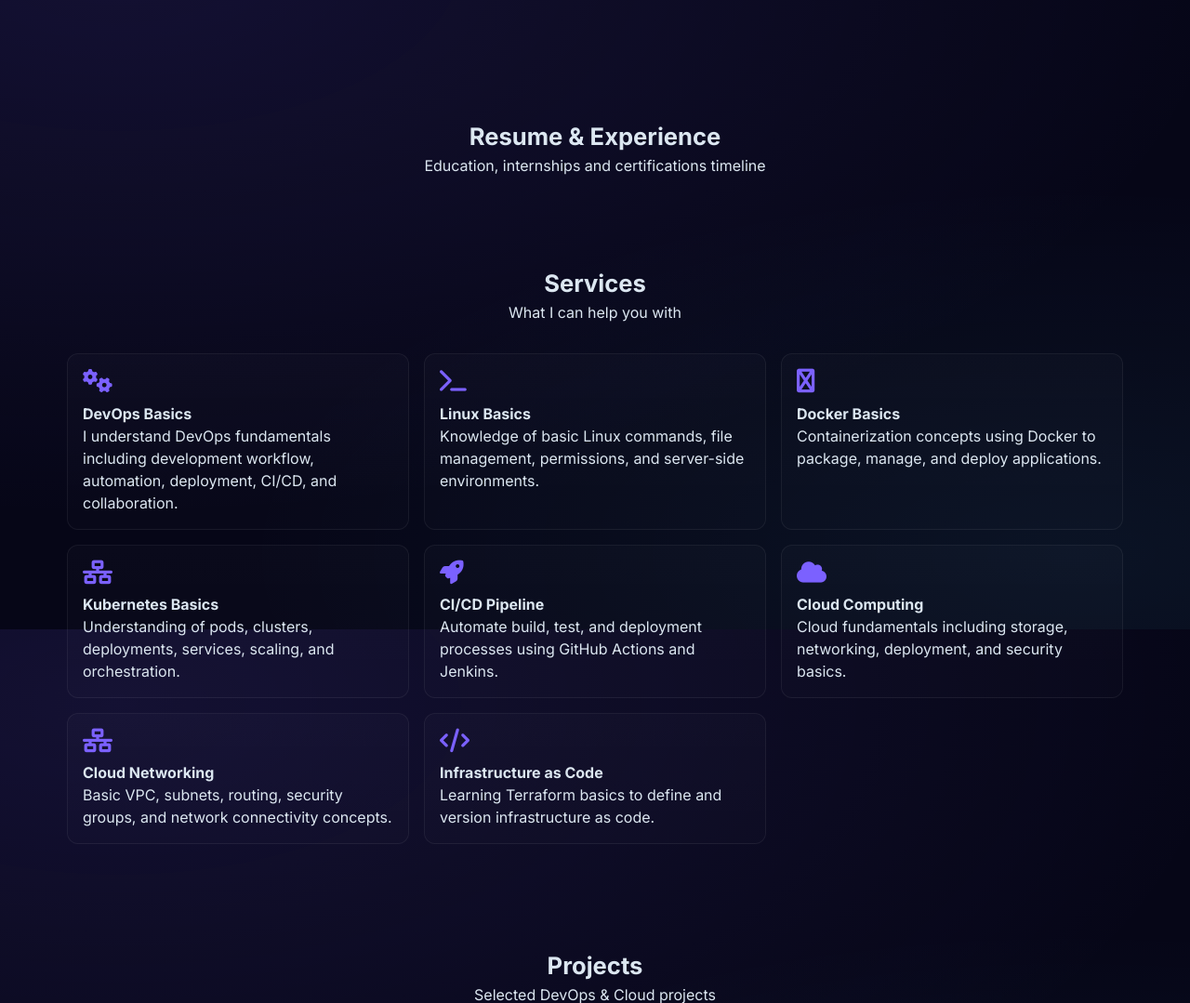
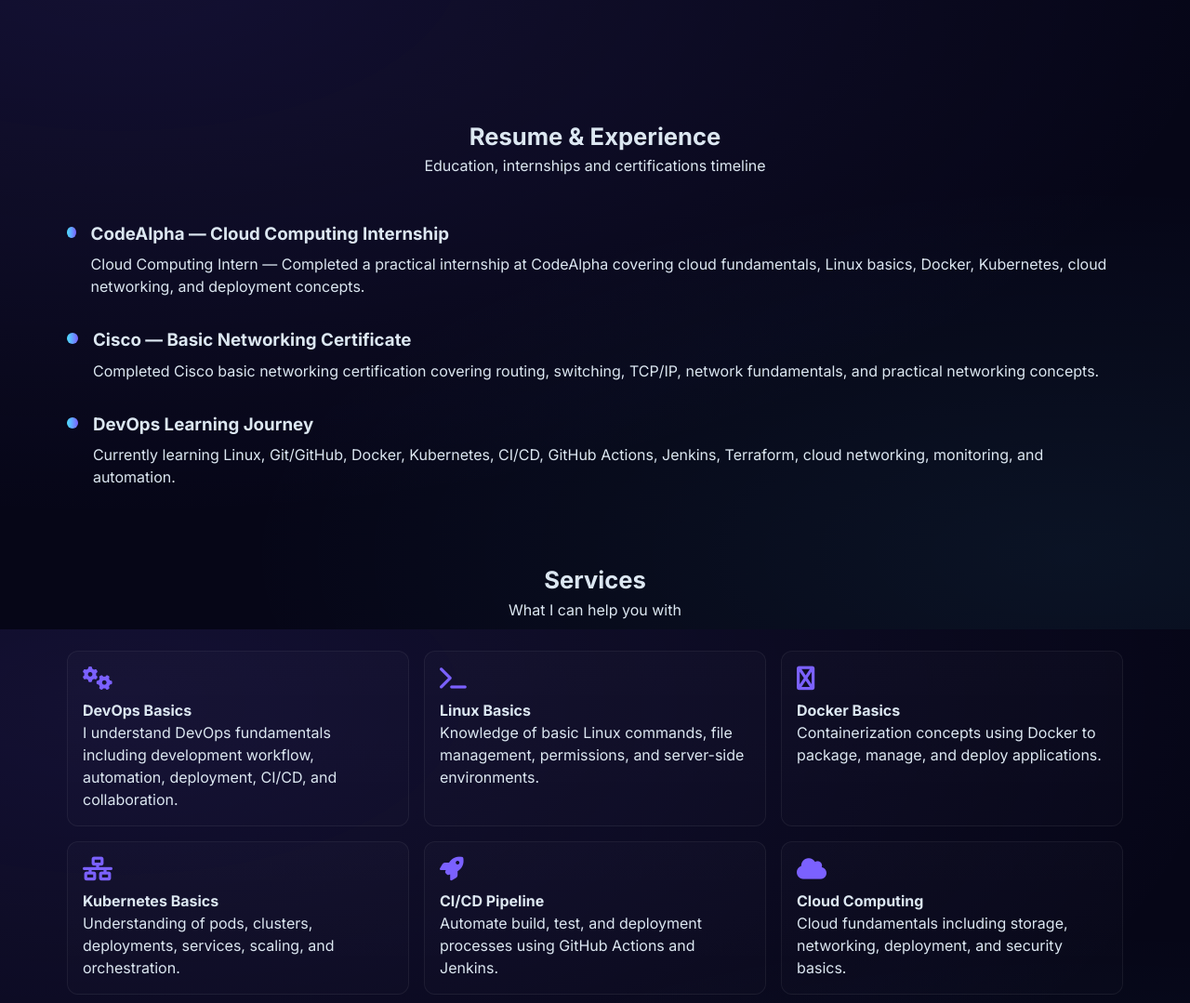
Before and after one commit to Mo-Ashad/Portfolio1, a Flask app: page / in a window 1280 px wide. Shown: the part 2523-3602 px from the top of the page at 93% size. Run offline with Flask 2, Linux system fonts and the light colour scheme.

Commit message:
Update project code

```diff
--- a/portfolio/script.js
+++ b/portfolio/script.js
@@ -130,7 +130,8 @@ const certs = [
   {name:'Kubernetes Fundamentals',plat:'IBM',desc:'Kubernetes certification focusing on container orchestration and cluster management.',img:'images/IBM kubernet certificate.png',filter:'cloud',link:'images/IBM kubernet certificate.png'},
   {name:'Tata Gen AI Data Analytics Internship',plat:'Tata',desc:'Virtual internship certificate on data analytics and AI-powered problem solving.',img:'images/Tata Gen Ai powred data analytics certificate.png',filter:'data',link:'images/Tata Gen Ai powred data analytics certificate.png'},
   {name:'JP Morgan Quantitative Research Internship',plat:'JP Morgan',desc:'Virtual experience certificate in quantitative research and data problem solving.',img:'images/JP Morgan Quantitative research certificate.png',filter:'data',link:'images/JP Morgan Quantitative research certificate.png'},
-  {name:'Cloud Computing Internship',plat:'CodeAlpha',desc:'Practical cloud computing internship certificate covering cloud architecture and deployment.',img:'images/cert-placeholder.png',filter:'cloud',link:'#'},
+  {name:'CodeAlpha — Cloud Computing Internship',plat:'CodeAlpha',desc:'Practical cloud computing internship certificate covering cloud architecture and deployment.',img:'images/Claud internship certificate.png',filter:'cloud',link:'images/Claud internship certificate.png'},
+  {name:'Cisco Basic Networking Certificate',plat:'Cisco',desc:'Completed Cisco basic networking certification covering routing, switching, TCP/IP, and network fundamentals.',img:'certificates/CISCO.png',filter:'cloud',link:'certificates/CISCO.png'},
   {name:'Cloud Computing Certificate',plat:'Various',desc:'Certificate focused on cloud fundamentals, networking, and deployment basics.',img:'images/cert-placeholder.png',filter:'cloud',link:'#'},
   {name:'DecodeLab Internship',plat:'DecodeLab',desc:'Practical internship certificate on real-world technical projects.',img:'images/cert-placeholder.png',filter:'data',link:'#'}
 ];
--- a/portfolio/static/script.js
+++ b/portfolio/static/script.js
@@ -130,7 +130,8 @@ const certs = [
   {name:'Kubernetes Fundamentals',plat:'IBM',desc:'Kubernetes certification focusing on container orchestration and cluster management.',img:'/static/images/IBM kubernet certificate.png',filter:'cloud',link:'/static/images/IBM kubernet certificate.png'},
   {name:'Tata Gen AI Data Analytics Internship',plat:'Tata',desc:'Virtual internship certificate on data analytics and AI-powered problem solving.',img:'/static/images/Tata Gen Ai powred data analytics certificate.png',filter:'data',link:'/static/images/Tata Gen Ai powred data analytics certificate.png'},
   {name:'JP Morgan Quantitative Research Internship',plat:'JP Morgan',desc:'Virtual experience certificate in quantitative research and data problem solving.',img:'/static/images/JP Morgan Quantitative research certificate.png',filter:'data',link:'/static/images/JP Morgan Quantitative research certificate.png'},
-  {name:'Cloud Computing Internship',plat:'CodeAlpha',desc:'Practical cloud computing internship certificate covering cloud architecture and deployment.',img:'/static/images/cert-placeholder.png',filter:'cloud',link:'#'},
+  {name:'CodeAlpha — Cloud Computing Internship',plat:'CodeAlpha',desc:'Practical cloud computing internship certificate covering cloud architecture and deployment.',img:'/static/images/Claud internship certificate.png',filter:'cloud',link:'/static/images/Claud internship certificate.png'},
+  {name:'Cisco Basic Networking Certificate',plat:'Cisco',desc:'Completed Cisco basic networking certification covering routing, switching, TCP/IP, and network fundamentals.',img:'/static/images/CISCO.png',filter:'cloud',link:'/static/images/CISCO.png'},
   {name:'Cloud Computing Certificate',plat:'Various',desc:'Certificate focused on cloud fundamentals, networking, and deployment basics.',img:'/static/images/cert-placeholder.png',filter:'cloud',link:'#'},
   {name:'DecodeLab Internship',plat:'DecodeLab',desc:'Practical internship certificate on real-world technical projects.',img:'/static/images/cert-placeholder.png',filter:'data',link:'#'}
 ];
--- a/portfolio/templates/index.html
+++ b/portfolio/templates/index.html
@@ -134,7 +134,29 @@
         </div>
 
         <div class="timeline">
-          <!-- timeline items generated in template -->
+          <div class="timeline-item">
+            <div class="timeline-marker"></div>
+            <div class="timeline-content">
+              <h3>CodeAlpha — Cloud Computing Internship</h3>
+              <p>Cloud Computing Intern — Completed a practical internship at CodeAlpha covering cloud fundamentals, Linux basics, Docker, Kubernetes, cloud networking, and deployment concepts.</p>
+            </div>
+          </div>
+
+          <div class="timeline-item">
+            <div class="timeline-marker"></div>
+            <div class="timeline-content">
+              <h3>Cisco — Basic Networking Certificate</h3>
+              <p>Completed Cisco basic networking certification covering routing, switching, TCP/IP, network fundamentals, and practical networking concepts.</p>
+            </div>
+          </div>
+
+          <div class="timeline-item">
+            <div class="timeline-marker"></div>
+            <div class="timeline-content">
+              <h3>DevOps Learning Journey</h3>
+              <p>Currently learning Linux, Git/GitHub, Docker, Kubernetes, CI/CD, GitHub Actions, Jenkins, Terraform, cloud networking, monitoring, and automation.</p>
+            </div>
+          </div>
         </div>
       </div>
     </section>
```
Also changed, not shown: portfolio/index.html (+9 -1 lines), portfolio/certificates/CISCO.png (added), portfolio/certificates/CodeAlpha.png (added), portfolio/static/images/CISCO.png (added).
